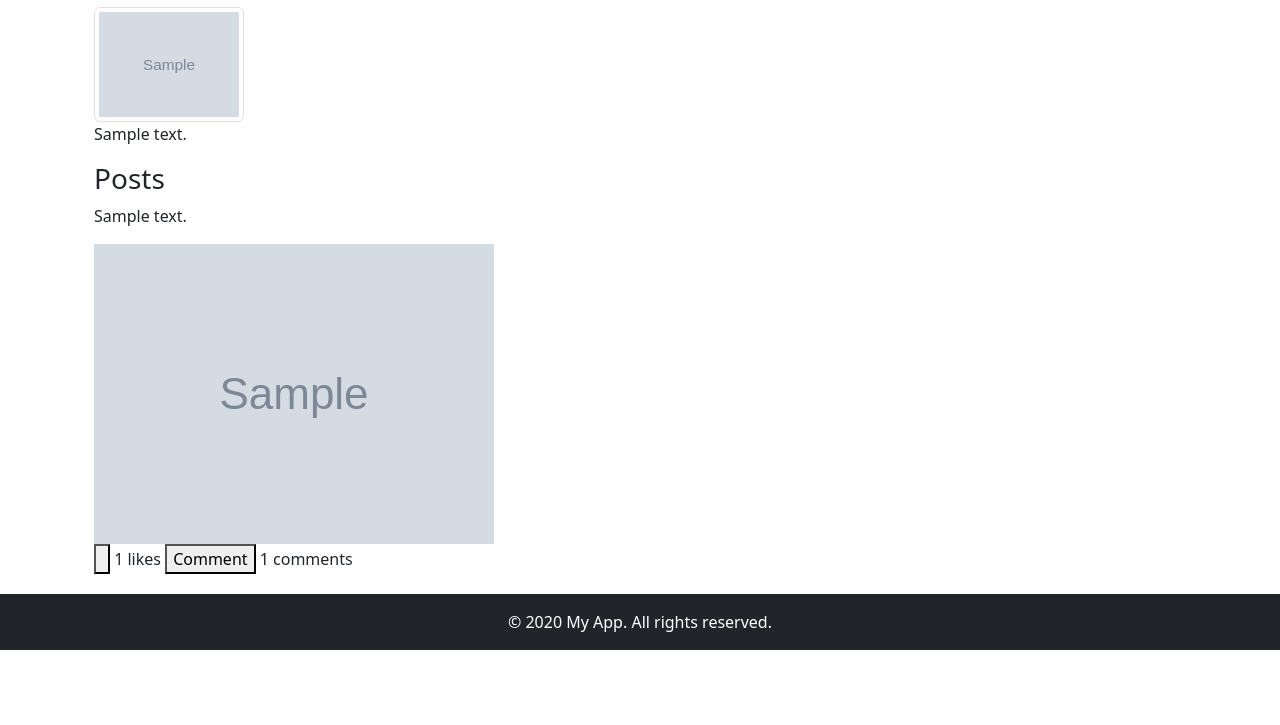
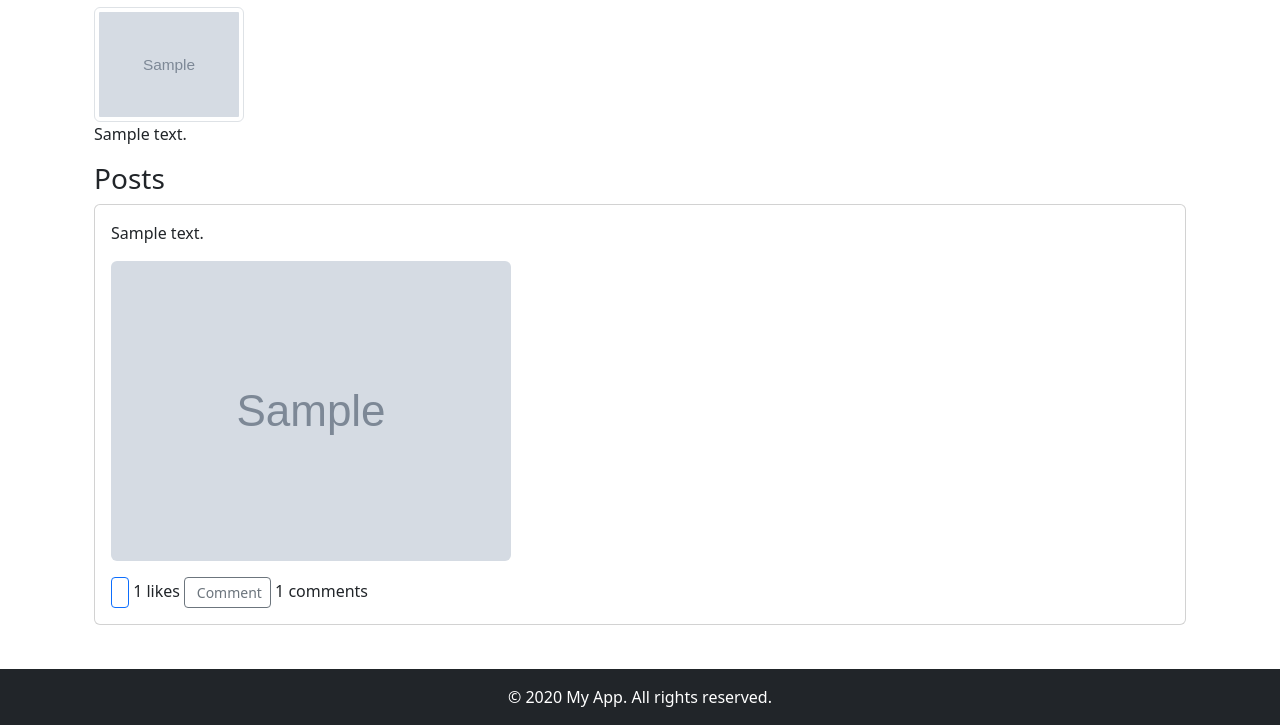
Before and after one commit to yeeheng12/WebApp2, a Flask app: template app/templates/profile.html in a window 1280 px wide. Shown: the part 215-940 px from the top of the page. Before the commit the page ends 865 px from the top, so only its background shows below. Run offline with Flask 3, Linux system fonts and the light colour scheme; tables that the repository leaves empty hold one stand-in row (values such as "Sample post"); the template is opened without the code that fills it: values that come from a table or form of the project are taken from there, most other values are stand-ins (such as "Sample title", 1, 10 or a date in 2020); grey boxes marked "Sample" are stand-in pictures; some libraries are stand-ins or nearby versions.

Commit message:
Update profile.html

```diff
--- a/app/templates/profile.html
+++ b/app/templates/profile.html
@@ -12,30 +12,38 @@
         <p>{{ user.description }}</p>
 
         <h3>Posts</h3>
+        {% if posts %}
             {% for post in posts %}
-            <div class="post" id="post-{{ post.id }}">
+            <div class="post card mb-4" id="post-{{ post.id }}">
+                <div class="card-body">
                     <p>{{ post.content }}</p>
 
                     <!-- Display post image if it exists -->
-                {% if post.get_image() %}
-                    <div class="post-image">
-                        <img src="{{ post.get_image() }}" alt="Post Image" class="img-fluid">
+                    {% if post.get_image("thumbnail") %}
+                        <div class="post-image mb-3">
+                            <img src="{{ post.get_image('thumbnail') }}" alt="Post Image" class="img-fluid rounded">
                         </div>
                     {% endif %}
 
                     <div class="actions">
                         <!-- Like button and like count -->
-                    <button class="like-btn" data-post-id="{{ post.id }}">
-                        <i class="fa {{ 'fa-heart' if post.is_liking(current_user) else 'fa-heart-o' }}"></i>
+                        <button class="like-btn btn btn-sm btn-outline-primary" data-post-id="{{ post.id }}">
+                            <i class="fa {{ 'fa-heart' if current_user.is_liking(post) else 'fa-heart-o' }}"></i>
                         </button>
                         <span id="like-count-{{ post.id }}">{{ post.like_count() }}</span> likes
 
                         <!-- Comment button and comment count -->
-                    <button class="comment-btn" data-post-id="{{ post.id }}">Comment</button>
+                        <button class="comment-btn btn btn-sm btn-outline-secondary" data-post-id="{{ post.id }}">
+                            <i class="fa fa-comment-o"></i> Comment
+                        </button>
                         <span id="comment-count-{{ post.id }}">{{ post.comment_count() }}</span> comments
                     </div>
                 </div>
+            </div>
             {% endfor %}
+        {% else %}
+            <p>No posts to display.</p>
+        {% endif %}
     </div>
 {% endblock %}
 
```
Lines whose indentation alone changed are shown as unchanged.
